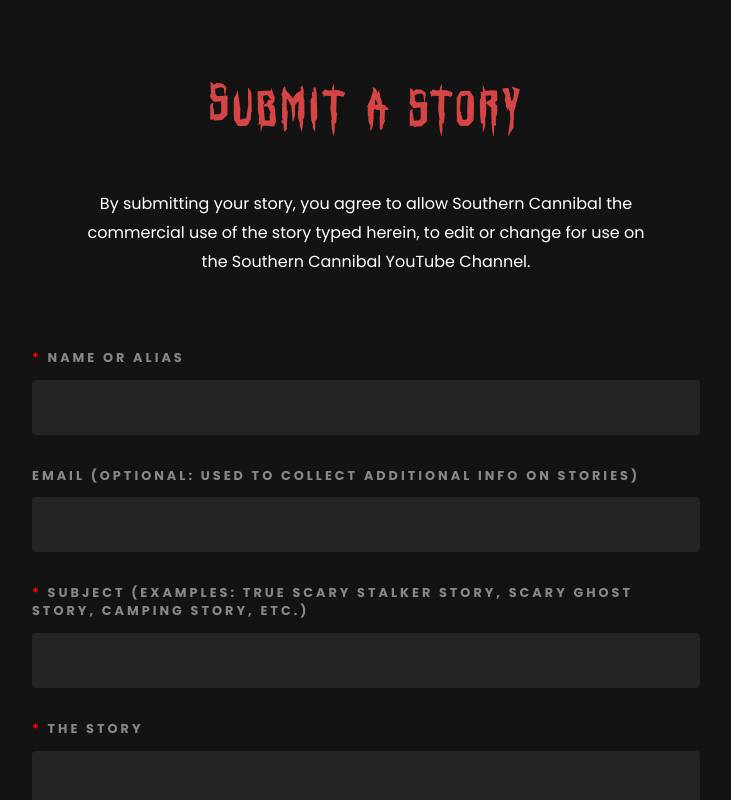
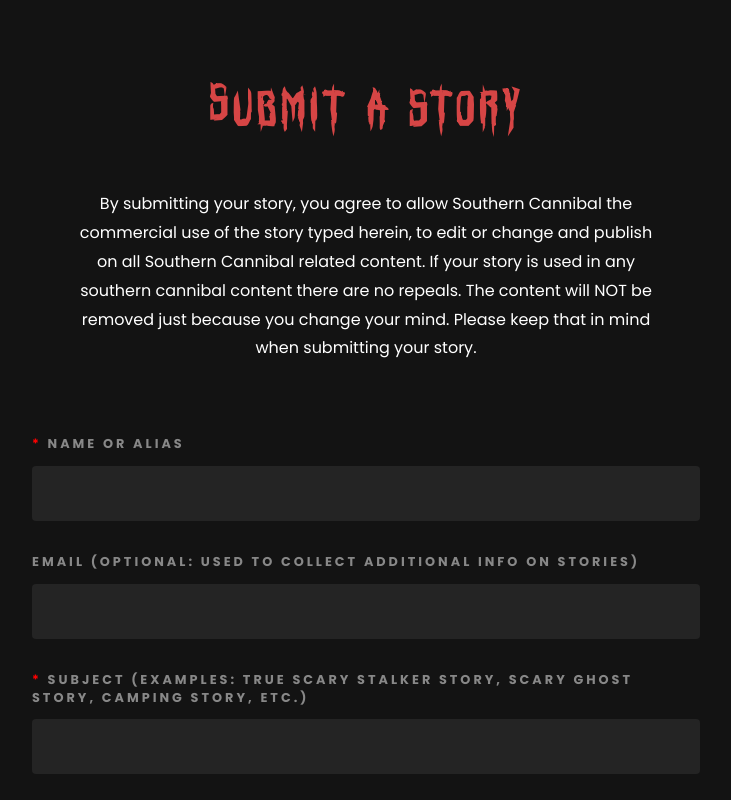
Before and after one commit to tyrelchambers/southern_cannibal, a React (Vite) app: page /submit_story in a window 1280 px wide. Shown: the top 800 px of the page, without its empty margins (274-1005 px from the left). Built offline with nearby package versions, Linux system fonts and the light colour scheme.

Commit message:
update text

```diff
--- a/src/sections/SubmitStory/SubmitStory.jsx
+++ b/src/sections/SubmitStory/SubmitStory.jsx
@@ -9,8 +9,11 @@
       <h1 className="styled-title section">Submit a story</h1>
       <p className="sub-text">
         By submitting your story, you agree to allow Southern Cannibal the
-        commercial use of the story typed herein, to edit or change for use on
-        the Southern Cannibal YouTube Channel.
+        commercial use of the story typed herein, to edit or change and publish
+        on all Southern Cannibal related content. If your story is used in any
+        southern cannibal content there are no repeals. The content will NOT be
+        removed just because you change your mind. Please keep that in mind when
+        submitting your story.
       </p>
       <SubmitForm />
     </div>
```
